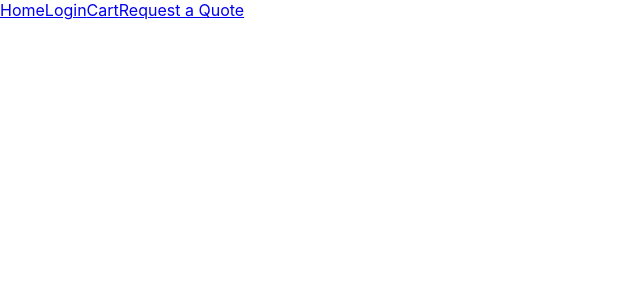
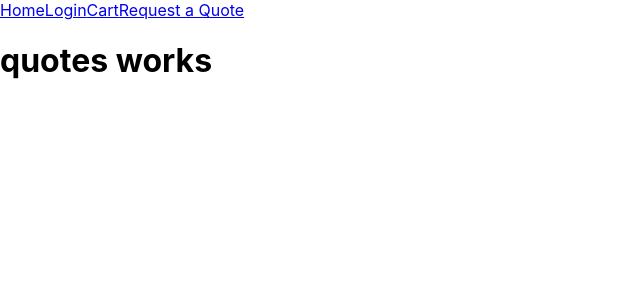
Before and after one commit to jskye429/CustomFramingApp, a React (Create React App) app: page /Quote in a window 1280 px wide. Shown: the top 300 px of the page, without its empty margins (0-640 px from the left). Built offline with nearby package versions, Linux system fonts and the light colour scheme.

Commit message:
imported qupte, home, cart, and login pages

```diff
--- a/src/App.js
+++ b/src/App.js
@@ -1,12 +1,21 @@
 import React from "react";
 import "./App.css";
 import Nav from "./components/Nav";
-import { BrowserRouter } from "react-router-dom";
-
+import { BrowserRouter, Route } from "react-router-dom";
+import Home from "./components/pages/Home";
+import Login from "./components/pages/Login";
+import Cart from "./components/pages/Cart";
+import Quote from "./components/pages/Quote";
 function App() {
   return (
     <BrowserRouter>
-      <Nav />
+      <div>
+        <Nav />
+        <Route exact path="/" component={Home} />
+        <Route exact path="/login" component={Login} />
+        <Route exact path="/Cart" component={Cart} />
+        <Route exact path="/Quote" component={Quote} />
+      </div>
     </BrowserRouter>
   );
 }
--- a/src/components/Nav.js
+++ b/src/components/Nav.js
@@ -1,20 +1,15 @@
 import React from "react";
 import { Link } from "react-router-dom";
 
-
-function Nav (){
-
+function Nav() {
   return (
-
     <nav>
       <Link to="/">Home</Link>
       <Link to="/login">Login</Link>
       <Link to="/cart">Cart</Link>
-                <Link to="/quotes">Request a Quote</Link>
+      <Link to="/quote">Request a Quote</Link>
     </nav>
-
-    )
-
+  );
 }
 
-export default Nav
+export default Nav;
--- /dev/null
+++ b/src/components/pages/Cart.js
@@ -0,0 +1,7 @@
+import React from "react";
+
+function Cart() {
+  return <h1>cart works</h1>;
+}
+
+export default Cart;
--- a/src/components/Home.js
+++ b/src/components/pages/Home.js
@@ -1,7 +1,7 @@
 import React from "react";
 
 function Home() {
-  return <h1>test</h1>;
+  return <h1>it works</h1>;
 }
 
 export default Home;
--- /dev/null
+++ b/src/components/pages/Login.js
@@ -0,0 +1,7 @@
+import React from "react";
+
+function Login() {
+  return <h1>login works</h1>;
+}
+
+export default Login;
--- /dev/null
+++ b/src/components/pages/Quote.js
@@ -0,0 +1,7 @@
+import React from "react";
+
+function Quote() {
+  return <h1>quotes works</h1>;
+}
+
+export default Quote;
```
Lines whose indentation alone changed are shown as unchanged.
